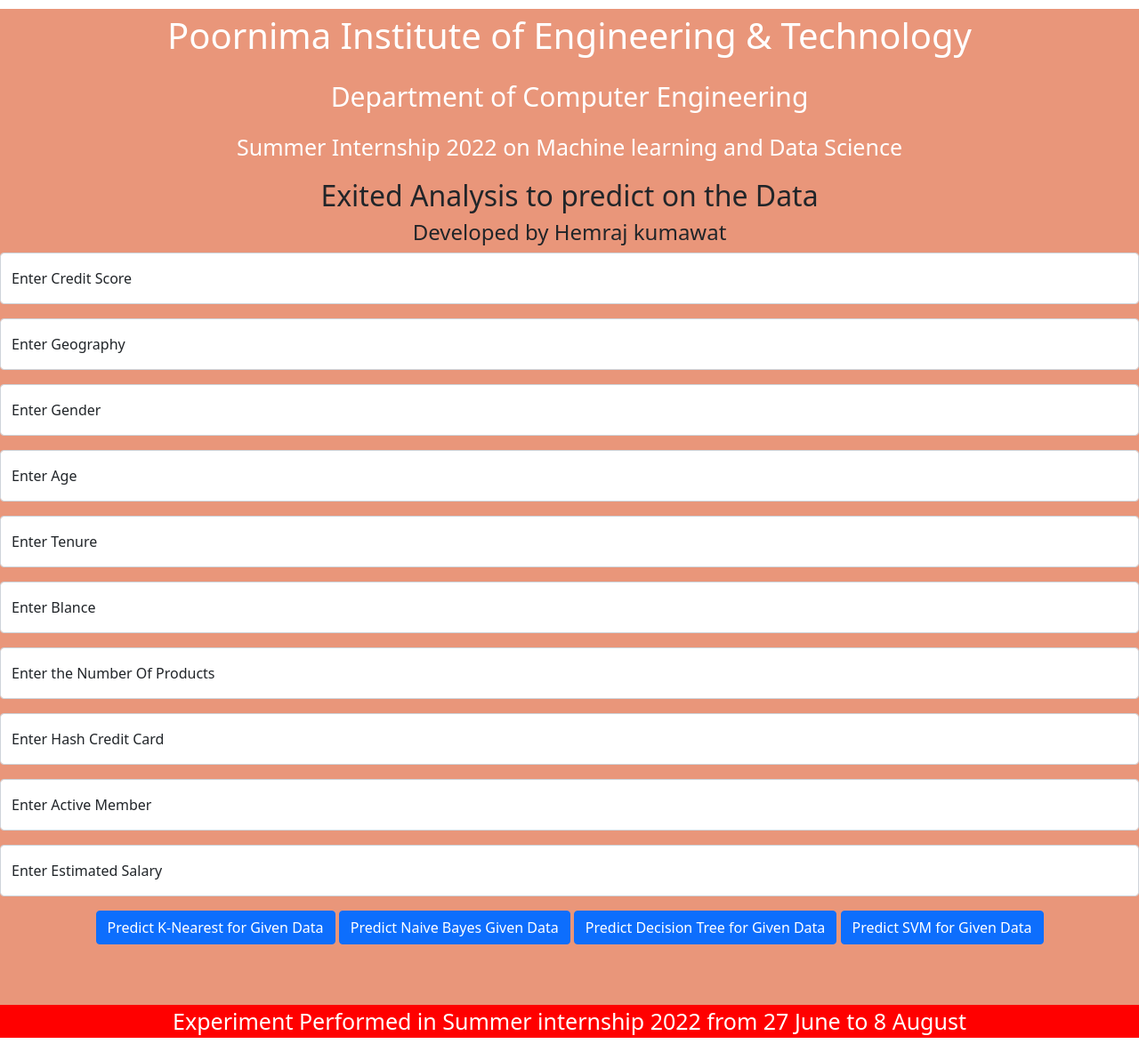
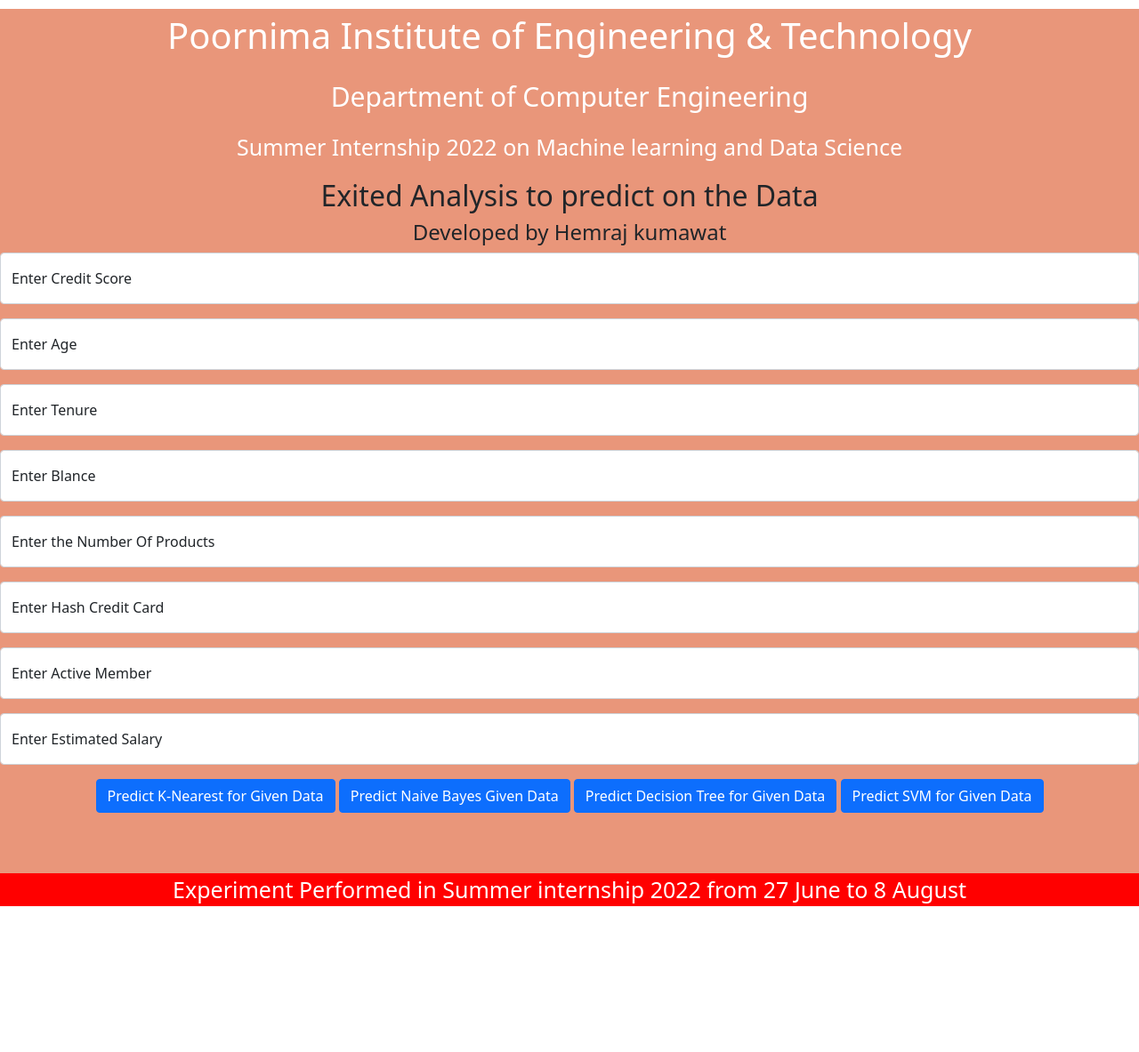
Before and after one commit to kumawathems007/modeling, a Flask app: page / in a window 1280 px wide. Shown: the whole page at 89% size. After the commit the page ends 1019 px from the top, so only its background shows below. Run offline with Flask 2, Linux system fonts and the light colour scheme; parts of the project's set-up code (start-up, migrations or seed data) failed here and were passed over.

Commit message:
Update index2.html

```diff
--- a/templates/index2.html
+++ b/templates/index2.html
@@ -36,14 +36,6 @@ div {text-align: center;}
 <div class="form-floating mb-3">
 <input type="number" class="form-control" id="CreditSocre" name="CreditSocre" step="any" min="0" max="850" placeholder="0" required="required">
 <label for="floatingInput">Enter Credit Score</label>
-</div>
-<div class="form-floating mb-3">
-<input type="number" class="form-control" id="Geography" name="Geography" step="any" min="0" max="2" placeholder="0" required="required">
-<label for="floatingInput">Enter Geography </label>
-</div>
-<div class="form-floating mb-3">
-<input type="number" class="form-control" id="Gender" name="Gender" step="any" min="0" max="1" placeholder="0" required="required">
-<label for="floatingInput">Enter Gender</label>
 </div>
 <div class="form-floating mb-3">
 <input type="number" class="form-control" id="Age" name="Age" step="any" min="0" max="92" placeholder="0" required="required">
```
